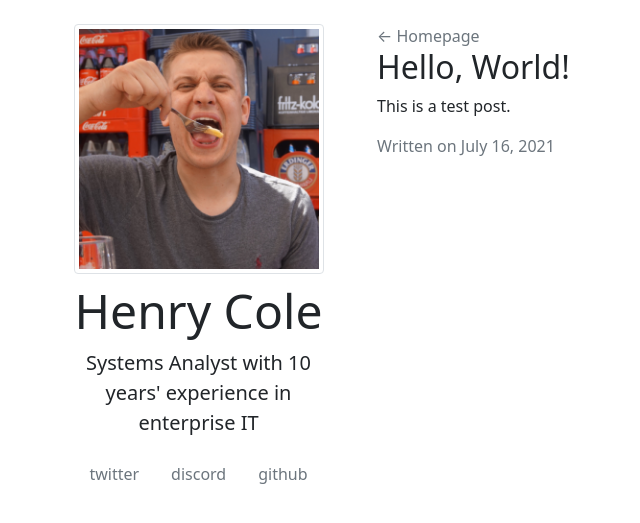
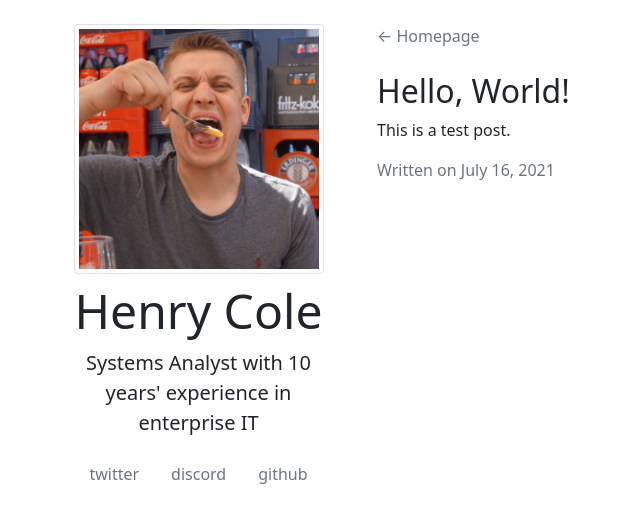
Before and after one commit to hcuk94/henry-personal-website, a Jekyll site: the page built from _posts/2021-07-16-Hello-World.md, in a window 1280 px wide. Shown: the top 523 px of the page, without its empty margins (14-654 px from the left). Built offline with Jekyll 4.4.1, drawn with Linux system fonts in a browser that asks for light colours.

Commit message:
added margin to top of blog post title

```diff
--- a/_layouts/post.html
+++ b/_layouts/post.html
@@ -3,7 +3,7 @@ layout: default
 ---
 <div class="row">
     <a href="/" class="text-muted text-decoration-none">← Homepage</a>
-    <h2>{{ page.title }}</h2>
+    <h2 class="mt-4">{{ page.title }}</h2>
     {{ content }}
     <p class="text-muted">Written on {{ page.date | date: "%B %e, %Y" }}</p>
 </div>
```
